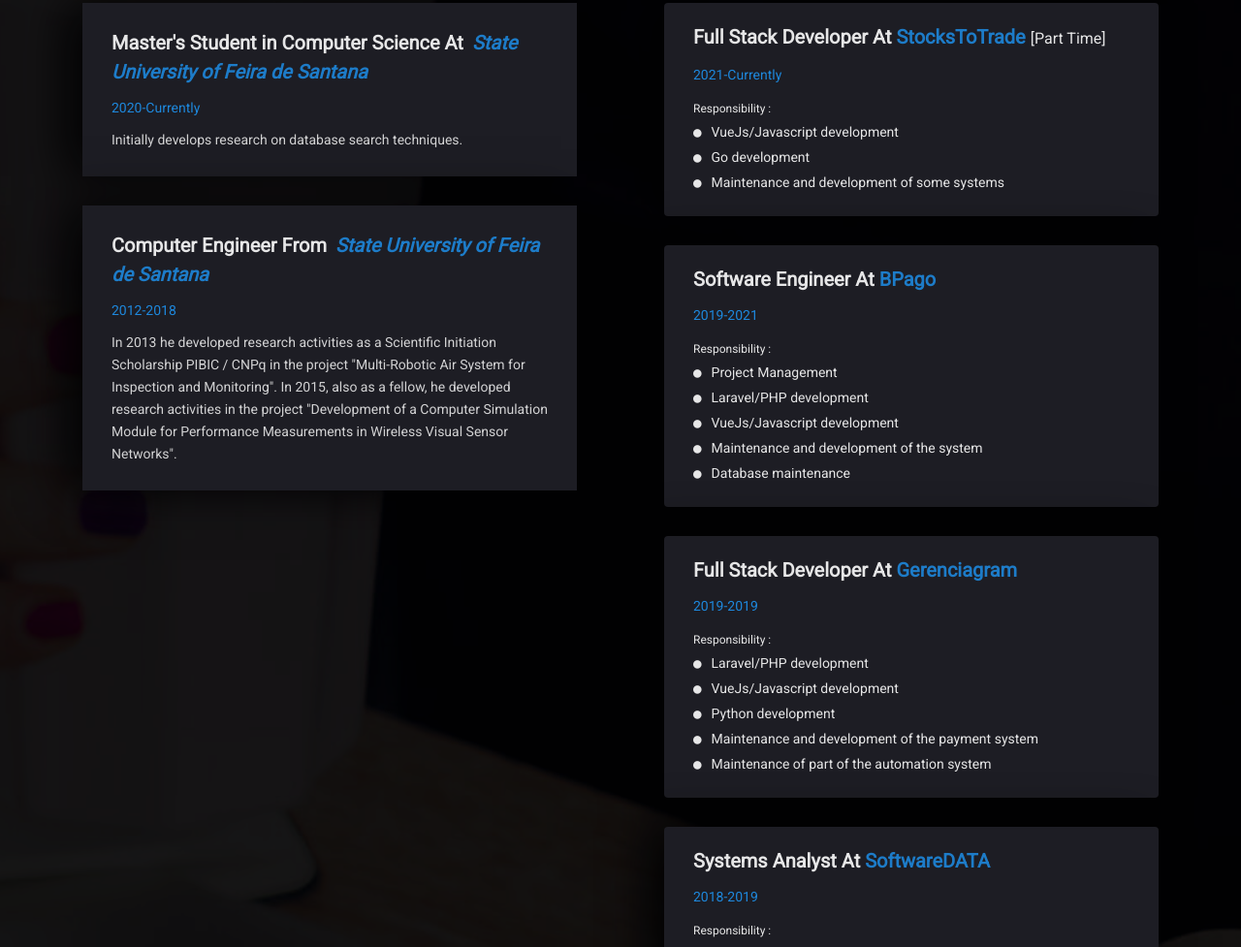
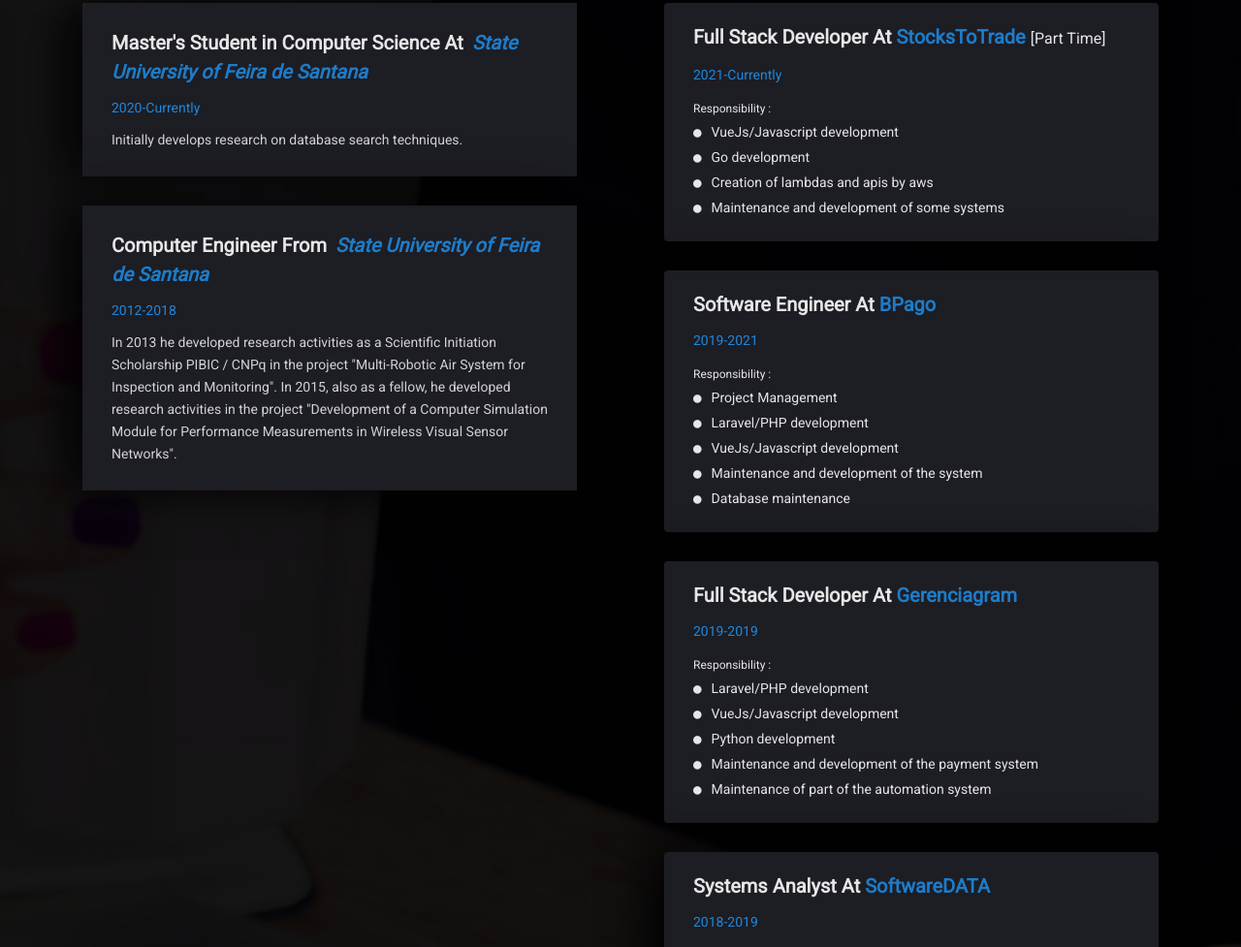
Before and after one commit to Otooo/otooo, a plain HTML site: page index.html in a window 1280 px wide. Shown: the part 2627-3604 px from the top of the page at 97% size. Drawn offline with Linux system fonts and the light colour scheme; some packages are replaced by stand-ins of ours.

Commit message:
Updating currently work

```diff
--- a/index.html
+++ b/index.html
@@ -546,6 +546,7 @@
                                         <ul class="work-responsibility">
                                             <li><i class="fa fa-circle"></i>VueJs/Javascript development</li>
                                             <li><i class="fa fa-circle"></i>Go development</li>
+                                            <li><i class="fa fa-circle"></i>Creation of lambdas and apis by aws</li>
                                             <li><i class="fa fa-circle"></i>Maintenance and development of some systems</li>
                                         </ul>
                                     </div>
```
